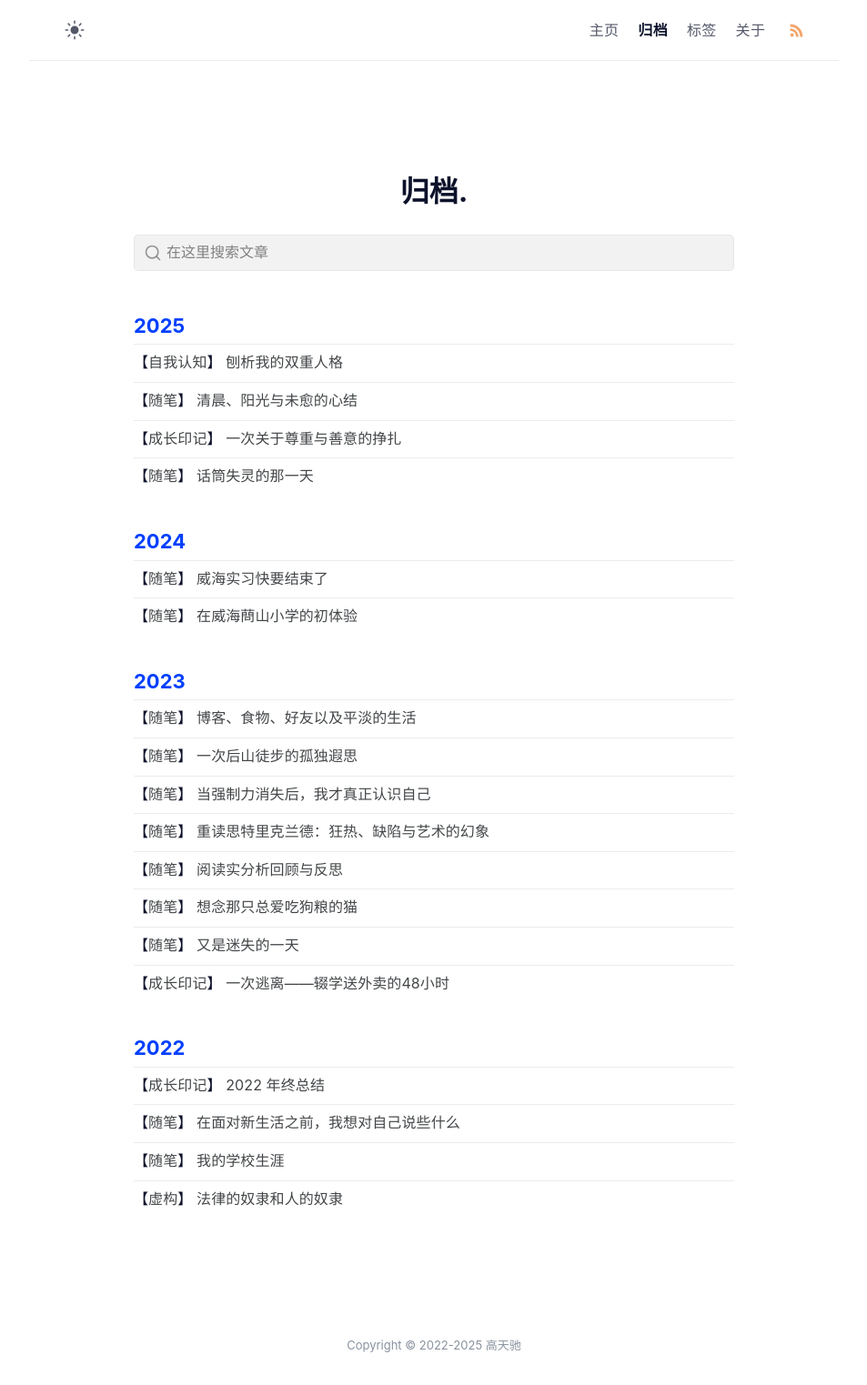
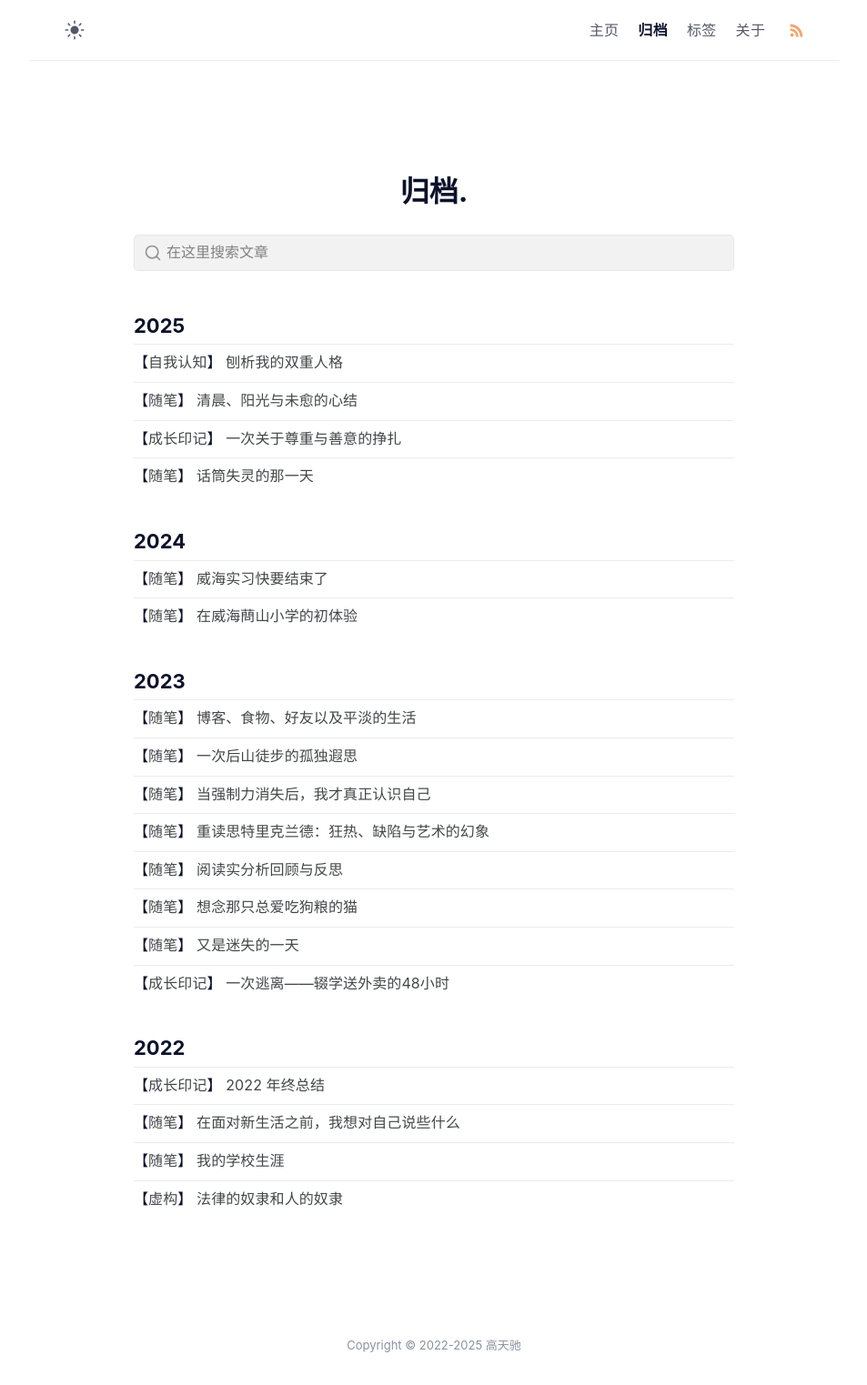
Before and after one commit to gaotianchi/gaotianchi.github.io, a Jekyll site: the page built from archive.html, in a window 1280 px wide. Shown: the whole page at 91% size, without its empty margins (163-1116 px from the left). Built offline with Jekyll 4.4.1, drawn with Linux system fonts in a browser that asks for light colours.

Commit message:
vault backup: 2025-05-08 16:11:41

```diff
--- a/archive.html
+++ b/archive.html
@@ -24,7 +24,7 @@ comments: false
 {%- capture current_year -%}{{ post.date | date: "%Y" }}{%- endcapture -%}
 {%- unless current_year == previous_year -%}
 <h2 id="{{ current_year }}">
-  <a href="#{{ current_year }}">{{ current_year }}</a>
+  {{ current_year }}
 </h2>
 {%- assign previous_year = current_year -%}
 {%- endunless -%}
--- a/tags.html
+++ b/tags.html
@@ -15,7 +15,9 @@ description: 所有文章在这里根据标签归档。
 
 {%- for tag in site.tags -%}
 {%- capture name -%}{{ tag | first }}{%- endcapture -%}
-<h2 id="{{ name }}">{{ name | upcase }}</h2>
+<h2 id="{{ name }}">
+  {{ name | upcase }}
+</h2>
 {%- for post in site.tags[name] -%}
 <article class="post-item" id="results-container">
   <span class="post-item-date">
```
